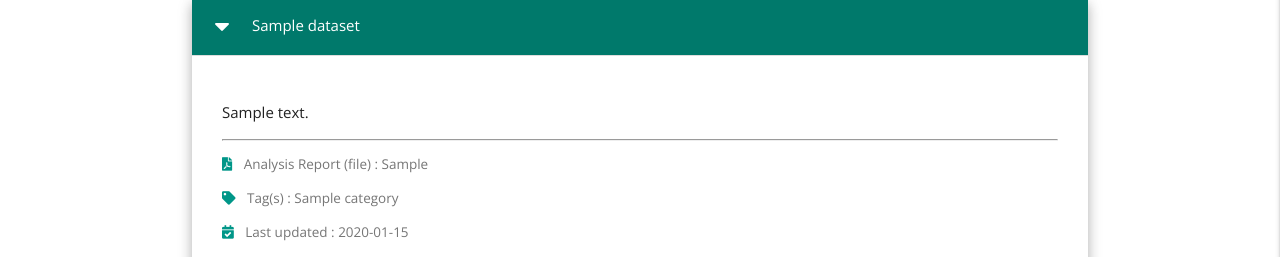
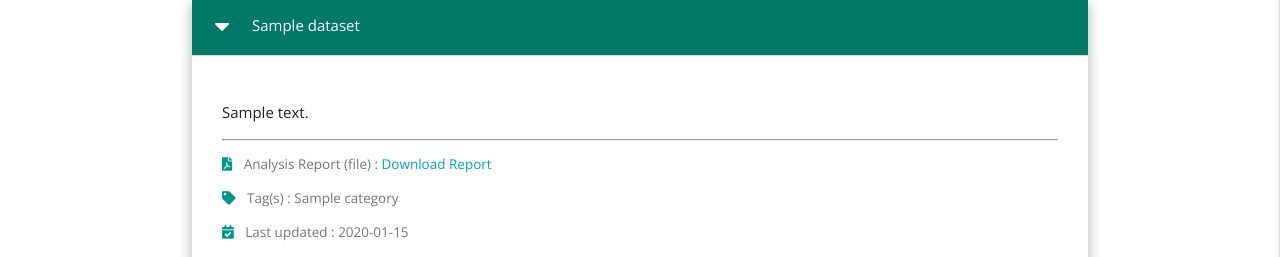
Before and after one commit to kescardoso/datasetbucket, a Flask app: page /all_datasets in a window 1280 px wide, after a click that opens the changed part. Shown: the part 160-417 px from the top of the page. Run offline with Flask 2, Linux system fonts and the light colour scheme; a database or web service that is not in the repository returns one stand-in record (values such as "Sample title"); some libraries are stand-ins or nearby versions.

Commit message:
Add reports hyperlink

```diff
--- a/static/js/script.js
+++ b/static/js/script.js
@@ -31,11 +31,11 @@ $(document).ready(function(){
         }
     });
 
-    // Select Dropdown (Categories)
+    // Select Categories > Add/Edit Dataset form
     $('select').formSelect();
 });
 
-// Spinner
+// Upload progress bar > Analyse form
 $('#analyse_btn').click(function(){
     $('#progress_bar').html('<div class="progress"><div class="indeterminate"></div></div>')
 });
--- a/templates/datasets.html
+++ b/templates/datasets.html
@@ -57,7 +57,7 @@
                 <p class="collapsible-footer">
                     <i class="fas fa-file-pdf prefix teal-text collapsible-footer-icon"></i>
                     <!-- Todo -->
-                    Analysis Report (file) : <a href=""></a>{{ dataset.dataset_report }}
+                    Analysis Report (file) : <a href="{{ dataset.dataset_report }}">Download Report</a>
                 </p>
 
                 <!-- Dataset Categories: display as string or list -->
```
